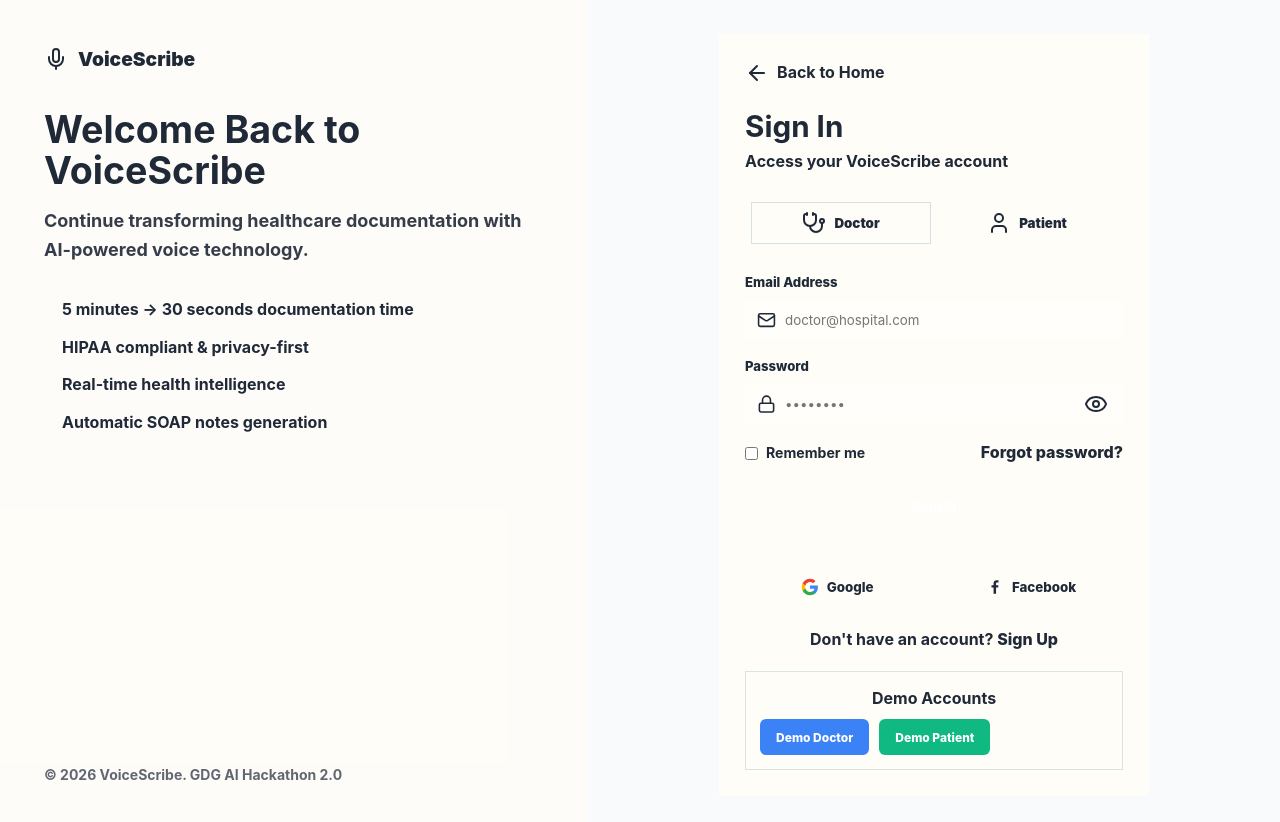
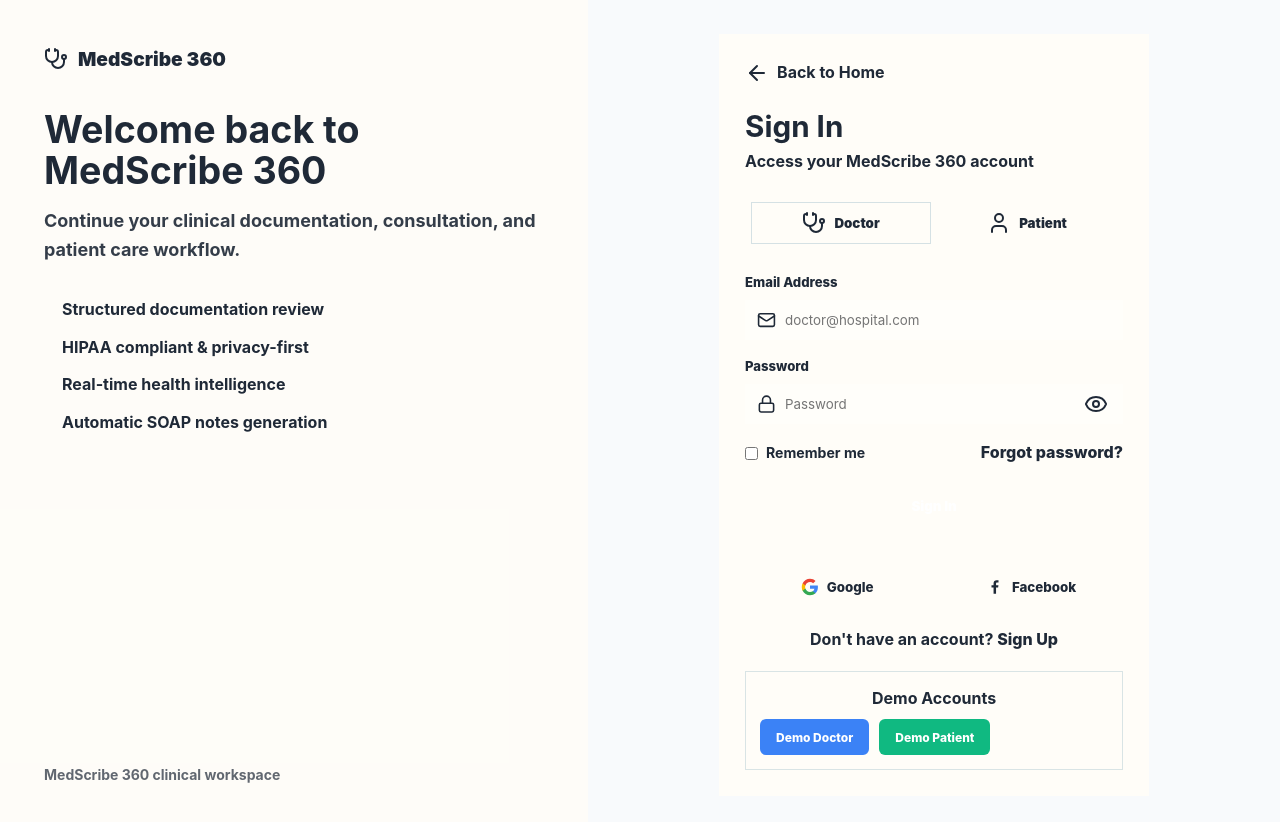
Before and after one commit to YashRaut24/VoiceScribe-360, a React (Vite) app in the folder frontend/: page /login in a window 1280 px wide. Shown: the top 822 px of the page. Built offline with nearby package versions, Linux system fonts and the light colour scheme; no server answers.

Commit message:
Update login UI

```diff
--- a/frontend/src/components/Login.jsx
+++ b/frontend/src/components/Login.jsx
@@ -1,6 +1,6 @@
-import React, { useState } from 'react';
+import { useState } from 'react';
 import { useNavigate } from 'react-router-dom';
-import { Mic, Mail, Lock, ArrowLeft, Eye, EyeOff, Stethoscope, User } from 'lucide-react';
+import { Mail, Lock, ArrowLeft, Eye, EyeOff, Stethoscope, User } from 'lucide-react';
 import { useAuth } from '../contexts/useAuth';
 import './Login.css';
 
@@ -78,22 +78,22 @@
       <div className="login-branding">
         <div>
           <div className="branding-logo">
-            <Mic />
-            <span>VoiceScribe</span>
+            <Stethoscope />
+            <span>MedScribe 360</span>
           </div>
 
           <h1 className="branding-title">
-            Welcome Back to<br />VoiceScribe
+            Welcome back to<br />MedScribe 360
           </h1>
 
           <p className="branding-description">
-            Continue transforming healthcare documentation with AI-powered voice technology.
+            Continue your clinical documentation, consultation, and patient care workflow.
           </p>
 
           <ul className="branding-features">
             <li>
               <div className="dot"></div>
-              <span>5 minutes → 30 seconds documentation time</span>
+              <span>Structured documentation review</span>
             </li>
             <li>
               <div className="dot"></div>
@@ -111,7 +111,7 @@
         </div>
 
         <div className="branding-footer">
-          <p>© 2026 VoiceScribe. GDG AI Hackathon 2.0</p>
+          <p>MedScribe 360 clinical workspace</p>
         </div>
       </div>
 
@@ -119,8 +119,8 @@
       <div className="login-form-container">
         <div className="login-form-wrapper">
           <div className="mobile-logo">
-            <Mic />
-            <span>VoiceScribe</span>
+            <Stethoscope />
+            <span>MedScribe 360</span>
           </div>
 
           <a href="/" className="back-link">
@@ -129,7 +129,7 @@
           </a>
 
           <h2 className="form-title">Sign In</h2>
-          <p className="form-subtitle">Access your VoiceScribe account</p>
+          <p className="form-subtitle">Access your MedScribe 360 account</p>
 
 
           <div className="user-type-toggle">
@@ -179,7 +179,7 @@
                   value={formData.password}
                   onChange={handleChange}
                   className="form-input"
-                  placeholder="••••••••"
+                  placeholder="Password"
                 />
                 <button
                   type="button"
```
